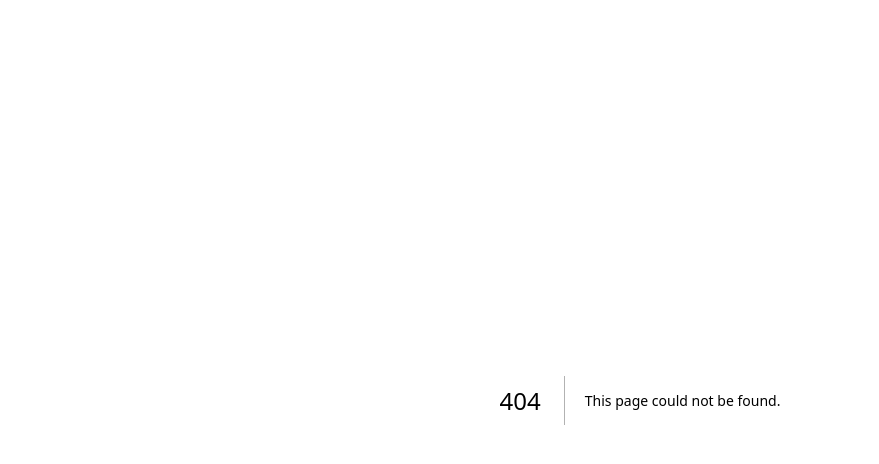
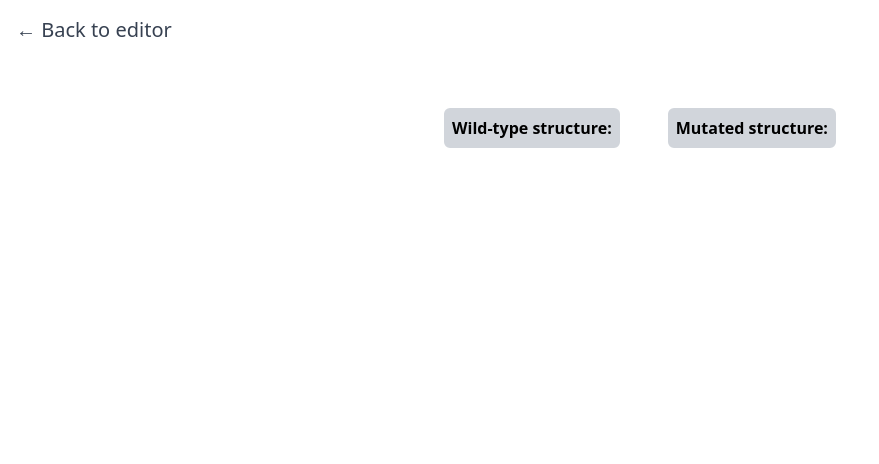
Before and after one commit to elliothershberg/interactive-mutation-browser, a Next.js app: page /browser in a window 1280 px wide. Before the commit this address had no page. Shown: the top 464 px of the page, without its empty margins (0-879 px from the left). Built offline with nearby package versions, Linux system fonts and the light colour scheme.

Commit message:
Wire up browser page

```diff
--- /dev/null
+++ b/pages/browser.tsx
@@ -0,0 +1,33 @@
+import type { NextPage } from "next";
+import Head from "next/head";
+import Link from "next/link";
+
+const Editor: NextPage = () => {
+  return (
+    <div>
+      <Head>
+        <title>Browser</title>
+        <link rel="icon" href="/favicon.ico" />
+      </Head>
+      <main>
+        <div className="mt-4 mx-4">
+          <Link href="/editor" className="text-xl text-gray-700">
+            ← Back to editor
+          </Link>
+        </div>
+        <div className="flex w-full flex-1 flex-col items-center justify-center px-20 py-10 text-center">
+          <div className="flex flex-row">
+            <div className="bg-gray-300 font-gray-900 font-bold rounded-md border-8 border-gray-300 m-6">
+              Wild-type structure:
+            </div>
+            <div className="bg-gray-300 font-gray-900 font-bold rounded-md border-8 border-gray-300 m-6">
+              Mutated structure:
+            </div>
+          </div>
+        </div>
+      </main>
+    </div>
+  );
+};
+
+export default Editor;
--- a/pages/editor.tsx
+++ b/pages/editor.tsx
@@ -42,7 +42,10 @@ const Editor: NextPage = () => {
               <InfoPopover />
             </div>
 
-            <Link href="/" className="text-xl text-gray-700 place-self-end">
+            <Link
+              href="/browser"
+              className="text-xl text-gray-700 place-self-end"
+            >
               Predict structure →
             </Link>
           </div>
```
